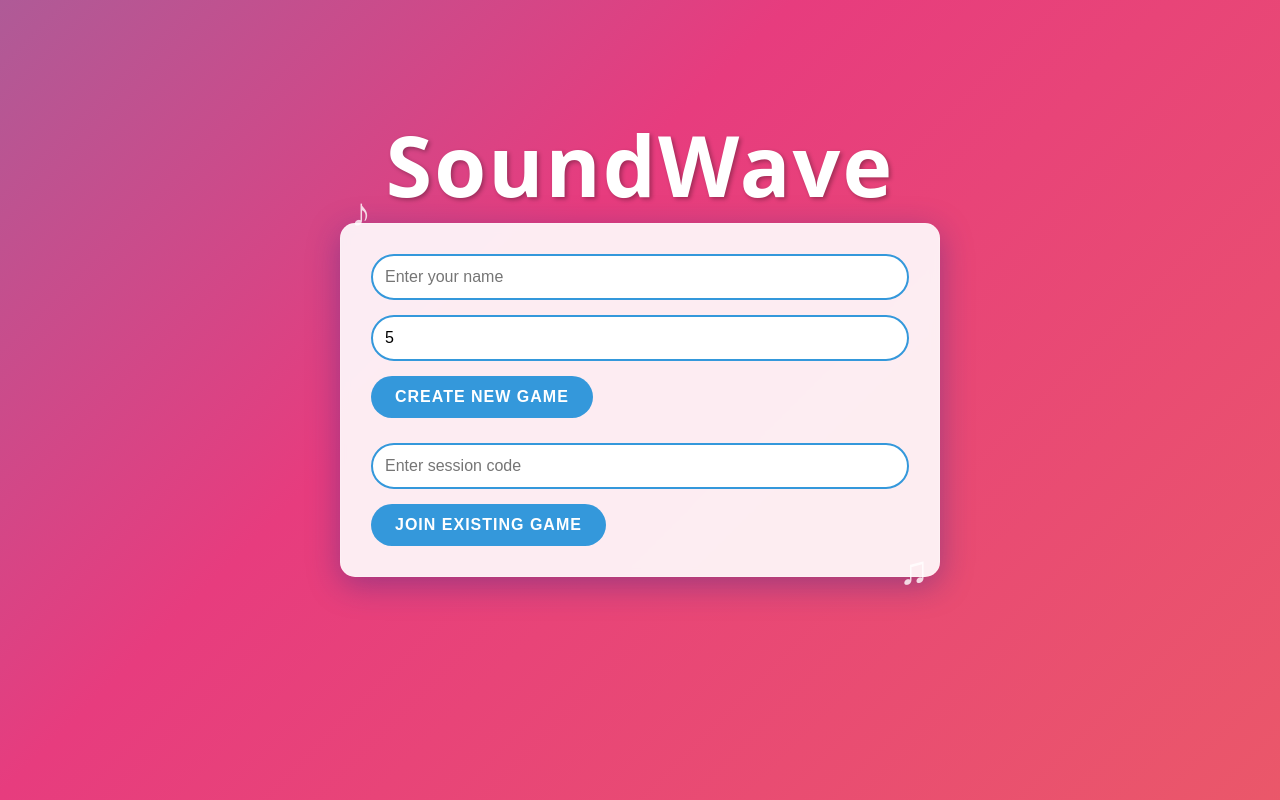
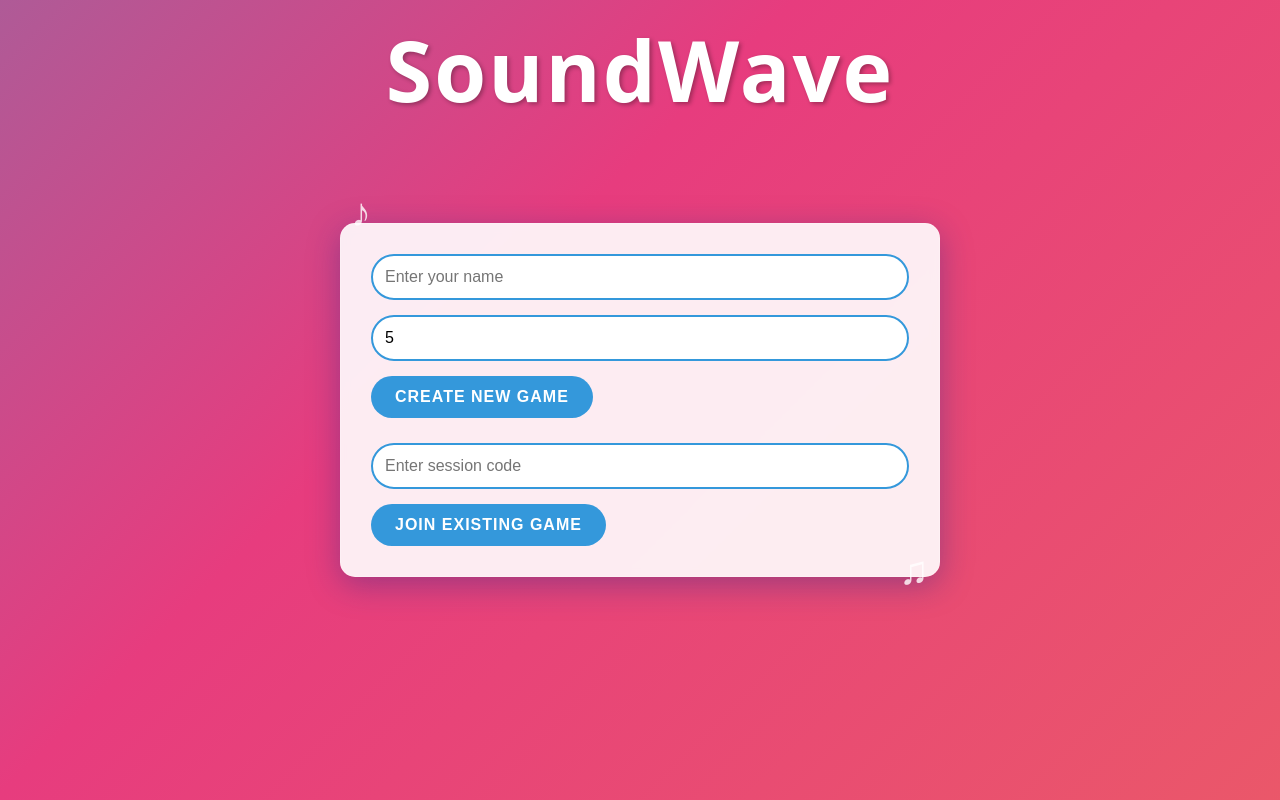
Before and after one commit to SimonOkolo/Soundwave, a website: page public/index.html in a window 1280 px wide. Drawn offline with nearby package versions, Linux system fonts and the light colour scheme; no server answers; a web font is replaced by a local one.

Commit message:
Update styles.css

```diff
--- a/public/styles.css
+++ b/public/styles.css
@@ -18,9 +18,9 @@ header {
     top: 0;
     left: 0;
     width: 100%;
-    padding: 100px 0;
+    padding: 5px 0;
     text-align: center;
-    z-index: 1000;
+    z-index: 500;
 }
 
 
```
